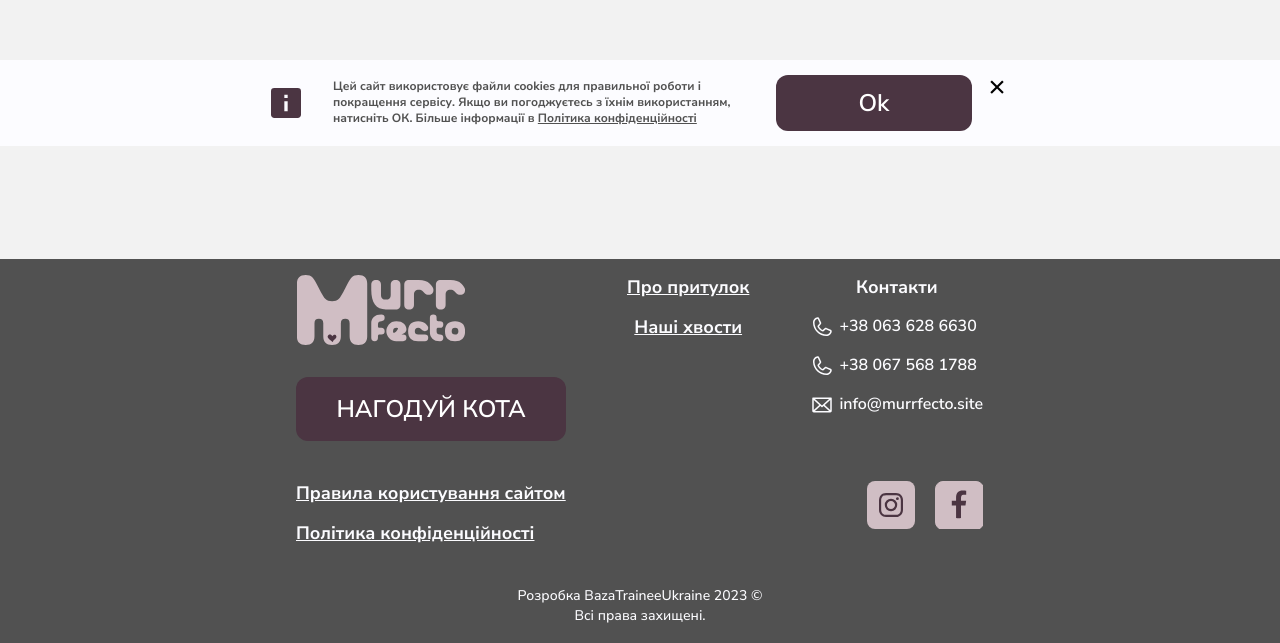
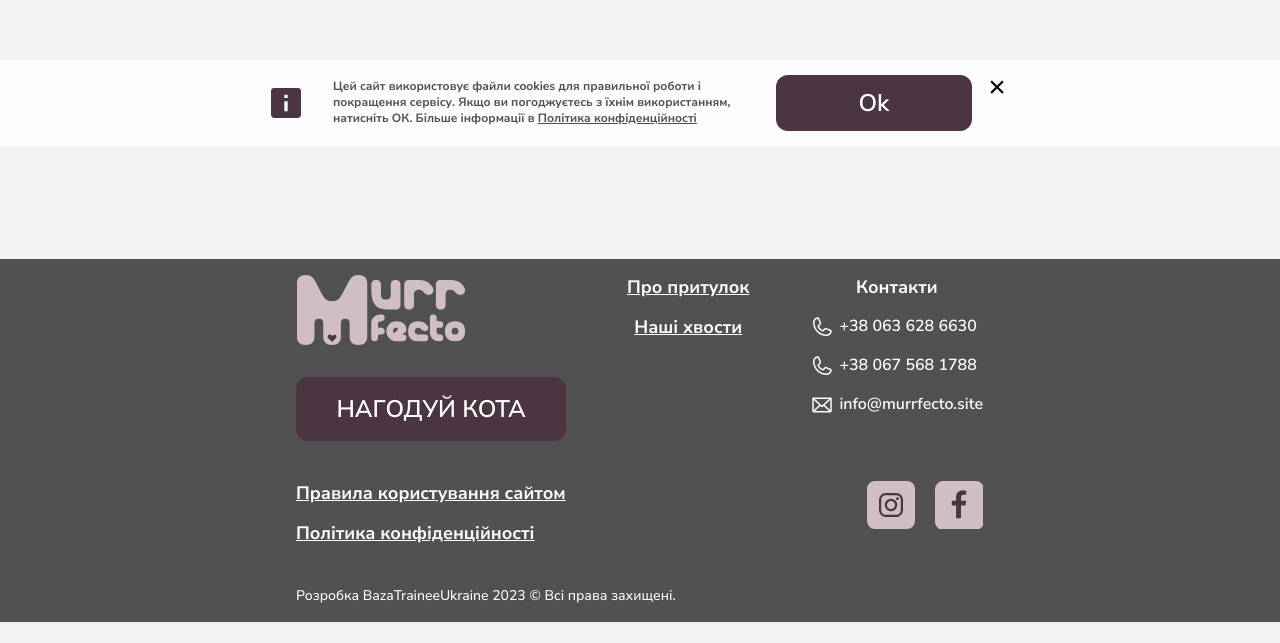
Before and after one commit to murrfecto/murrfecto1, a React (Create React App) app in the folder client/: page /admin in a window 1280 px wide. Shown: the part 654-1297 px from the top of the page. After the commit the page ends 1276 px from the top, so only its background shows below. Built offline with nearby package versions, Linux system fonts and the light colour scheme.

Commit message:
refactor: minor changes in styles

```diff
--- a/client/src/components/Footer/Footer.js
+++ b/client/src/components/Footer/Footer.js
@@ -93,8 +93,9 @@ const Footer = () => {
                         </a>
                         <a
                             className={"footer_link"}
-                            href={PrivacyPolicyPdf}
+                            href={PrivacyPolicyPdf + "#toolbar=0"}
                             target="_blank"
+                            aria-readonly
                             rel="nofollow noreferrer noopener"
                         >
                             Політика конфіденційності
@@ -129,7 +130,7 @@ const Footer = () => {
                     </ul>
                 </div>
                 <p className="footer_copyrights">
-                    Розробка BazaTraineeUkraine 2023 &#169; <br/> Всі права захищені.{" "}
+                    Розробка BazaTraineeUkraine 2023 &#169; Всі права захищені.{" "}
                 </p>
             </div>
         </footer>
--- a/client/src/components/Footer/Footer.scss
+++ b/client/src/components/Footer/Footer.scss
@@ -188,7 +188,6 @@
   @include nunito-400-size-14;
   margin-top: 60px;
   line-height: 1.47;
-  text-align: center;
 
   @media screen and (min-width: 768px) {
     margin-top: 40px;
```
